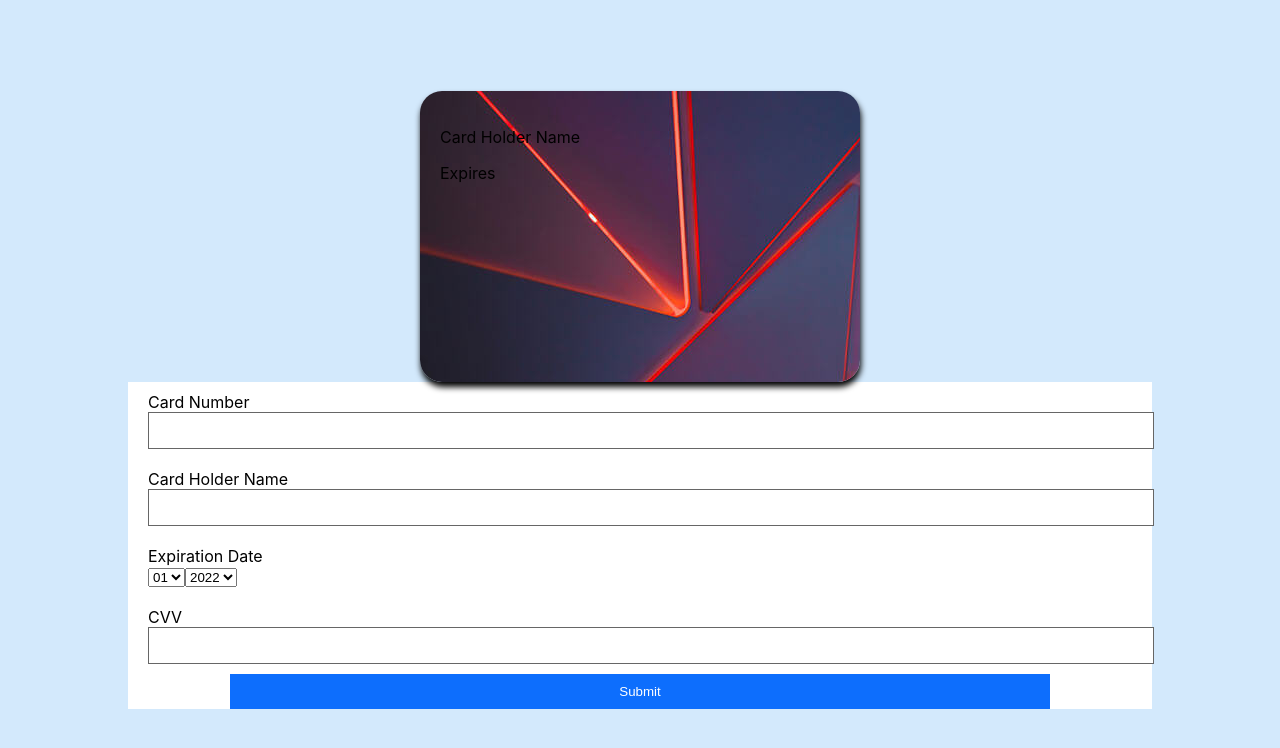
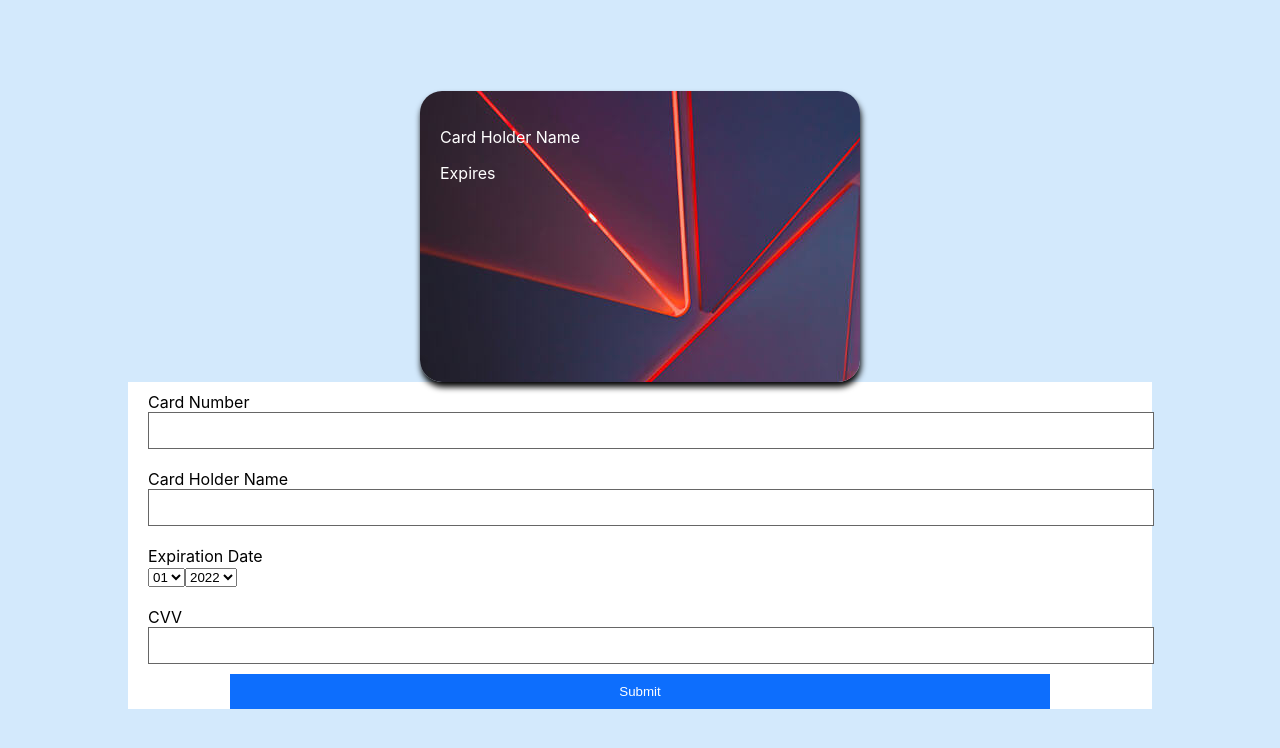
Before and after one commit to amitrathik/motient-coding-exercise, a React (Create React App) app: page / in a window 1280 px wide. Shown: the top 748 px of the page. Built offline with nearby package versions, Linux system fonts and the light colour scheme.

Commit message:
deleted component folders created, refactored creditcard preview and form into functional components, made app a class to manage state

```diff
--- a/src/App.css
+++ b/src/App.css
@@ -32,6 +32,7 @@ html,body, #root{
   border-radius: 22px;
   top:-50%;
   z-index: 2;
+  color : #fff;
 }
 
 .field{
--- a/src/App.js
+++ b/src/App.js
@@ -1,16 +1,52 @@
 
+import React from 'react';
 import './App.css';
 
 import CreditCardForm from './components/CreditCardForm';
 import CreditCardPreview from './components/CreditCardPreview';
 
-function App() {
-  return (
-    <div className="App">
-      <CreditCardPreview/>
-      <CreditCardForm/>
-    </div>
-  );
+class App extends React.Component {
+  constructor(props){
+    super(props);
+
+    this.state = {
+        cardNumber : '',
+        cardHolderName : '',
+        cardExpirationDate : {
+          month : '',
+          year : ''
+        }
+    }
+  }
+
+  onlyNumbers = (evt) => {
+    console.log(/^[0-9]+$/.test(evt.target.value));
+    return /^[0-9]+$/.test(evt.target.value)
+  }
+
+  handleCreditCardNumber = (evt) => {
+    if(this.onlyNumbers(evt)){
+      console.log("only numbers entered")
+      this.setState({
+        cardNumber : evt.target.value
+      })
+    }
+  }
+
+
+  render () {
+    return (
+      <div className="App">
+        <CreditCardPreview
+           cardNumber = {this.state.cardNumber}
+        />
+        <CreditCardForm
+          handleCreditCardNumber = {this.handleCreditCardNumber}
+          cardNumber = {this.state.cardNumber}
+        />
+      </div>
+    );
+  }
 }
 
 export default App;
--- a/src/components/CreditCardBrand/index.jsx
+++ /dev/null
@@ -1,5 +0,0 @@
-const CreditCardBrand = () => {
-	return  <span class="CreditCardBrand"></span>
-}
-
-export default CreditCardBrand;
--- a/src/components/CreditCardChip/index.jsx
+++ /dev/null
@@ -1,5 +0,0 @@
-const CreditCardChip = () => {
-	return  <span class="CreditCardChip"></span>
-}
-
-export default CreditCardChip
--- a/src/components/CreditCardExpirationDate/index.jsx
+++ /dev/null
@@ -1,8 +0,0 @@
-const CreditCardExpirationDate = () => {
-	return <div class="CreditCardExpirationDate">
-		<p>Expires</p>
-		<p></p>
-	</div>
-}
-
-export default CreditCardExpirationDate;
--- a/src/components/CreditCardForm/index.jsx
+++ b/src/components/CreditCardForm/index.jsx
@@ -1,11 +1,13 @@
-import React from 'react';
-class CreditCardForm extends React.Component{
 
-	render(){
+const CreditCardForm = ({handleCreditCardNumber, cardNumber}) => {
   return <form className="CreditCardForm">
     <div className="field">
       <label>Card Number</label>
-          <input type="text" name="creditCardNumber" id="creditCardNumber"/>
+      <input
+        type="text"
+        name="creditCardNumber"
+        id="creditCardNumber"
+        onChange={(evt) => {handleCreditCardNumber(evt)}} value={cardNumber} />
     </div>
 
     <div className="field">
@@ -47,6 +49,5 @@ class CreditCardForm extends React.Component{
 
   </form>
 }
-}
 
 export default CreditCardForm;
--- a/src/components/CreditCardHolderName/index.jsx
+++ /dev/null
@@ -1,8 +0,0 @@
-const CreditCardHolderName = () => {
-	return  <div class="CreditCardHolderName">
-          <p>Card Holder Name</p>
-          <p></p>
-        </div>
-}
-
-export default CreditCardHolderName;
--- a/src/components/CreditCardNumber/index.js
+++ /dev/null
@@ -1,5 +0,0 @@
-const CreditCardNumber = () => {
-	return   <span class="CreditCardNumber"></span>
-}
-
-export default CreditCardNumber;
--- a/src/components/CreditCardPreview/index.jsx
+++ b/src/components/CreditCardPreview/index.jsx
@@ -1,21 +1,17 @@
-import React from 'react';
 
-import CreditCardChip from '../CreditCardChip';
-import CreditCardBrand from '../CreditCardBrand';
-import CreditCardNumber from '../CreditCardNumber';
-import CreditCardHolderName from '../CreditCardHolderName';
-import CreditCardExpirationDate from '../CreditCardExpirationDate';
-
-class CreditCardPreview extends React.Component{
-	render(){
-		return <div className="CreditCardPreview">
-			<CreditCardChip/>
-			<CreditCardBrand />
-			<CreditCardNumber />
-			<CreditCardHolderName />
-			<CreditCardExpirationDate />
-      </div>
-	}
+const CreditCardPreview = ({cardNumber}) => {
+	return <div className="CreditCardPreview">
+		<span className="CreditCardChip"></span>
+		<span class="CreditCardBrand"></span>
+		<span class="CreditCardNumber">{cardNumber}</span>
+		<div class="CreditCardHolderName">
+			<p>Card Holder Name</p>
+			<p></p>
+        </div>
+		<div class="CreditCardExpirationDate">
+			<p>Expires</p>
+			<p></p>
+		</div>
+	</div>
 }
-
 export default CreditCardPreview
```
Lines whose indentation alone changed are shown as unchanged.
